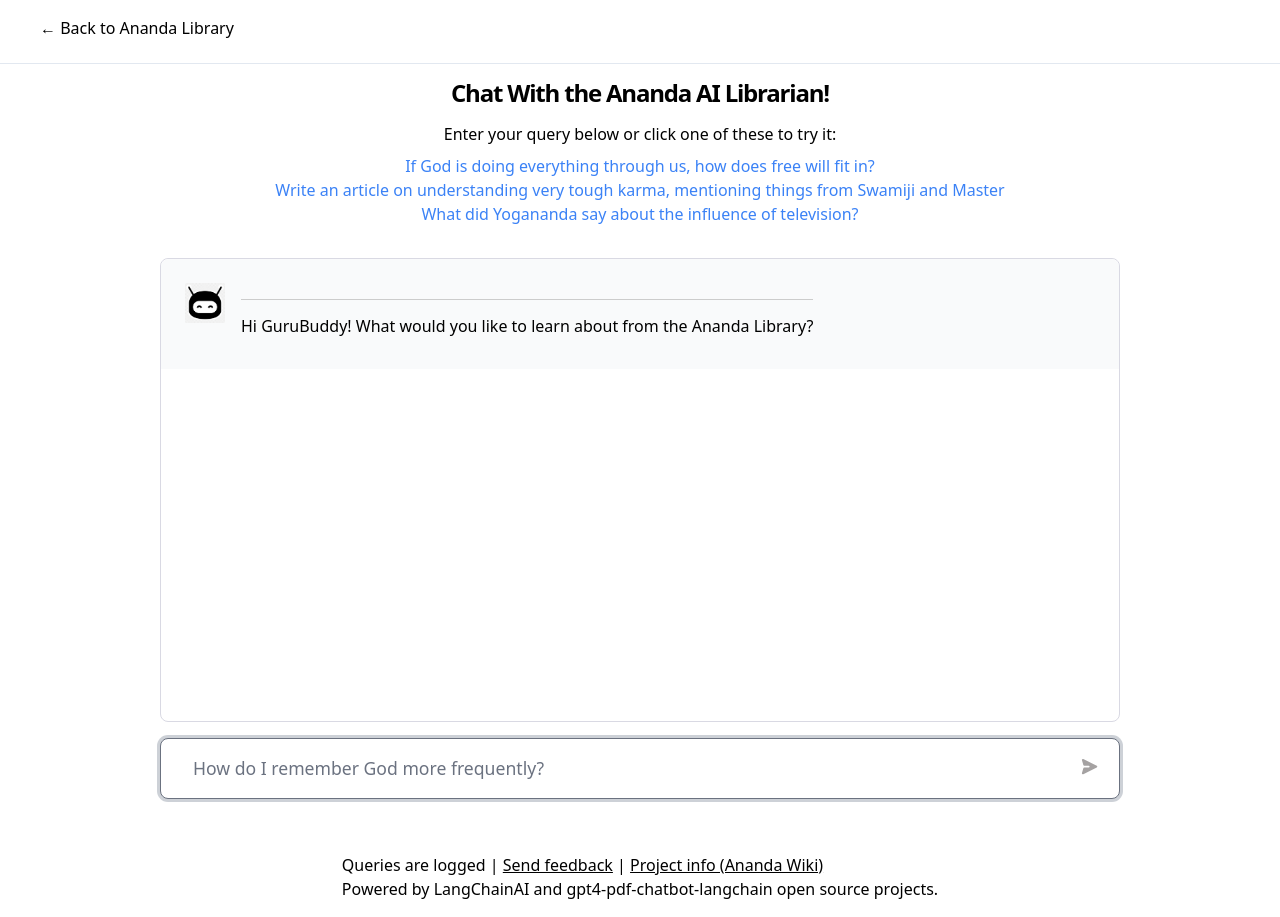
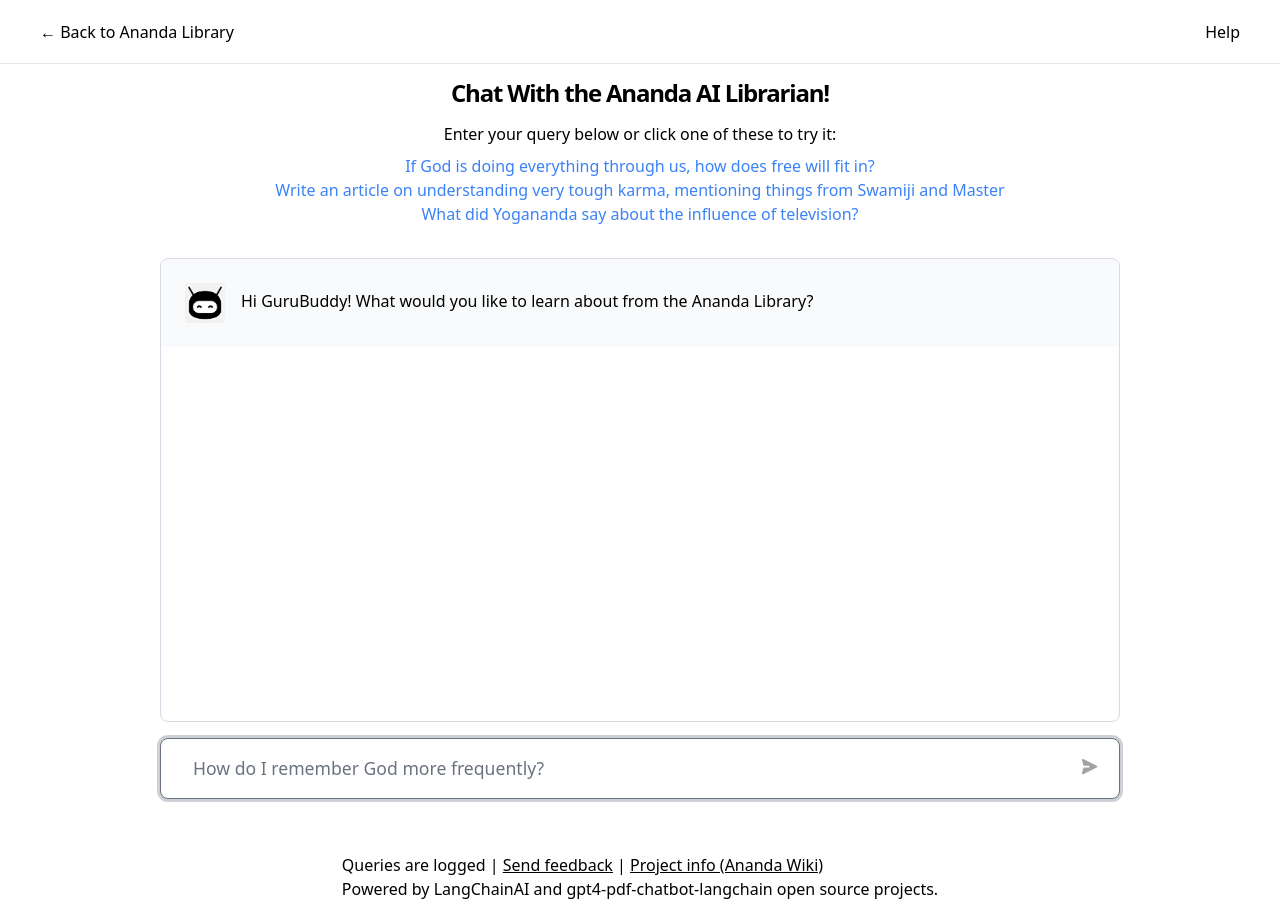
Before and after one commit to mayooear/gpt4-pdf-chatbot-langchain, a Next.js app: page / in a window 1280 px wide. Built offline with nearby package versions, Linux system fonts and the light colour scheme.

Commit message:
ui and logging tweaks

```diff
--- a/components/layout.tsx
+++ b/components/layout.tsx
@@ -6,10 +6,15 @@
   return (
     <div className="mx-auto flex flex-col space-y-4">
       <header className="container sticky top-0 z-40 bg-white">
-        <div className="h-16 border-b border-b-slate-200 py-4">
+        <div className="h-16 border-b border-b-slate-200 py-4 flex justify-between items-center">
           <nav className="ml-4 pl-6">
             <a href="https://www.anandalibrary.org/" className="hover:text-slate-600 cursor-pointer">
               ← Back to Ananda Library
+            </a>
+          </nav>
+          <nav className="mr-4 pr-6">
+            <a href="https://www.anandalibrary.org/content/ai-chatbot-intro/" className="hover:text-slate-600 cursor-pointer">
+              Help
             </a>
           </nav>
         </div>
--- a/pages/api/chat.ts
+++ b/pages/api/chat.ts
@@ -15,7 +15,8 @@
 ) {
   const { question, history } = req.body;
 
-  const clientIP = req.socket.remoteAddress || 'NoIP';
+  const forwarded = req.headers['x-forwarded-for'];
+  const clientIP = typeof forwarded === 'string' ? forwarded.split(',')[0] : req.socket.remoteAddress;
   console.log('\nClient IP:', clientIP);
   console.log('QUESTION:', question);
   console.log('');
@@ -68,9 +69,8 @@
         return [`Human: ${message[0]}`, `Assistant: ${message[1]}`].join('\n');
       })
       .join('\n');
-    console.log(pastMessages);
 
-    //Ask a question using chat history
+    // Ask a question using chat history
     const response = await chain.invoke({
       question: sanitizedQuestion,
       chat_history: pastMessages,
--- a/pages/index.tsx
+++ b/pages/index.tsx
@@ -289,7 +289,7 @@
                               </details>
                             </Fragment>
                           ))}
-                          {message.type === 'apiMessage' && <hr />}
+                          {message.type === 'apiMessage' && index > 1 && <hr />}
                           <ReactMarkdown remarkPlugins={[gfm]} linkTarget="_blank">
                             {message.message.replace(/\n/g, '  \n').replace(/\n\n/g, '\n\n')}
                           </ReactMarkdown>
```
